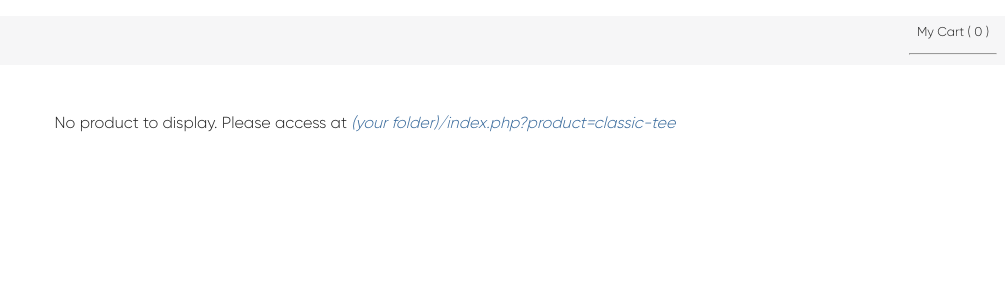
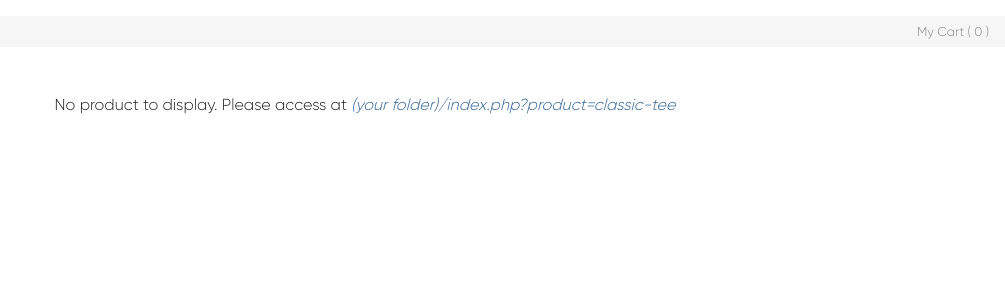
Before and after one commit to KotaroW/MR-Technical-Test, a PHP site: page / in a window 1280 px wide. Shown: the top 300 px of the page, without its empty margins (275-1280 px from the left). Run offline with PHP 8.4, Linux system fonts and the light colour scheme; data that the repository does not hold is empty; some libraries are stand-ins or nearby versions.

Commit message:
Add files via upload
Styling for the newly added <hr> element, other colour schemes and classes etc.

```diff
--- a/css/style.css
+++ b/css/style.css
@@ -44,12 +44,13 @@ main section:first-of-type > div {
     position: relative;
     margin-right: 0.5rem;
 }
-
+/*** actually this is #my-cart ***/
 main section:first-of-type > div > span {
+    color: #888888;
     display: inline-block;
-    padding: 0.5rem;
+    padding: 8px; /* 0.5rem; */
     cursor: pointer;
-    transition: background 500ms ease-in-out;
+    transition: background 500ms ease-in-out, color 500ms ease-in-out;
 }
 
 #cart-fa {
@@ -62,14 +63,18 @@ main section:first-of-type > div > span {
     min-width: 240px;
     background: #fff;
     border: solid 1px #ccc;
-    border-top-width: 0;
+/*    border-top-width: 0; */
     opacity: 0;
     transition: opacity 500ms ease-in-out, z-index 500ms ease-in-out;
     z-index: -1;
 }
 
 .cart-shown {
+    color: #222222 !important;
 	background: #fff;
+    padding: 7px 7px 8px !important;
+    border: solid 1px #ccc;
+    border-bottom-width: 0;
 }
 
 #cart-items.show-cart {
@@ -97,6 +102,23 @@ div.cart-item img {
 div.cart-item div span {
     display: block !important;
     text-align: left !important;
+}
+
+/*** divider **/
+hr {
+    position: absolute;
+    bottom: -8px;
+    left: 1px;
+    right: 1px;
+    border: solid 2px #fff;
+    border-right-width: 0;
+    z-index: 10;
+    opacity: 0;
+    transition: opacity 400ms ease-in-out;
+}
+
+hr.show {
+    opacity: 1;
 }
 
 /*** product section ***/
```
